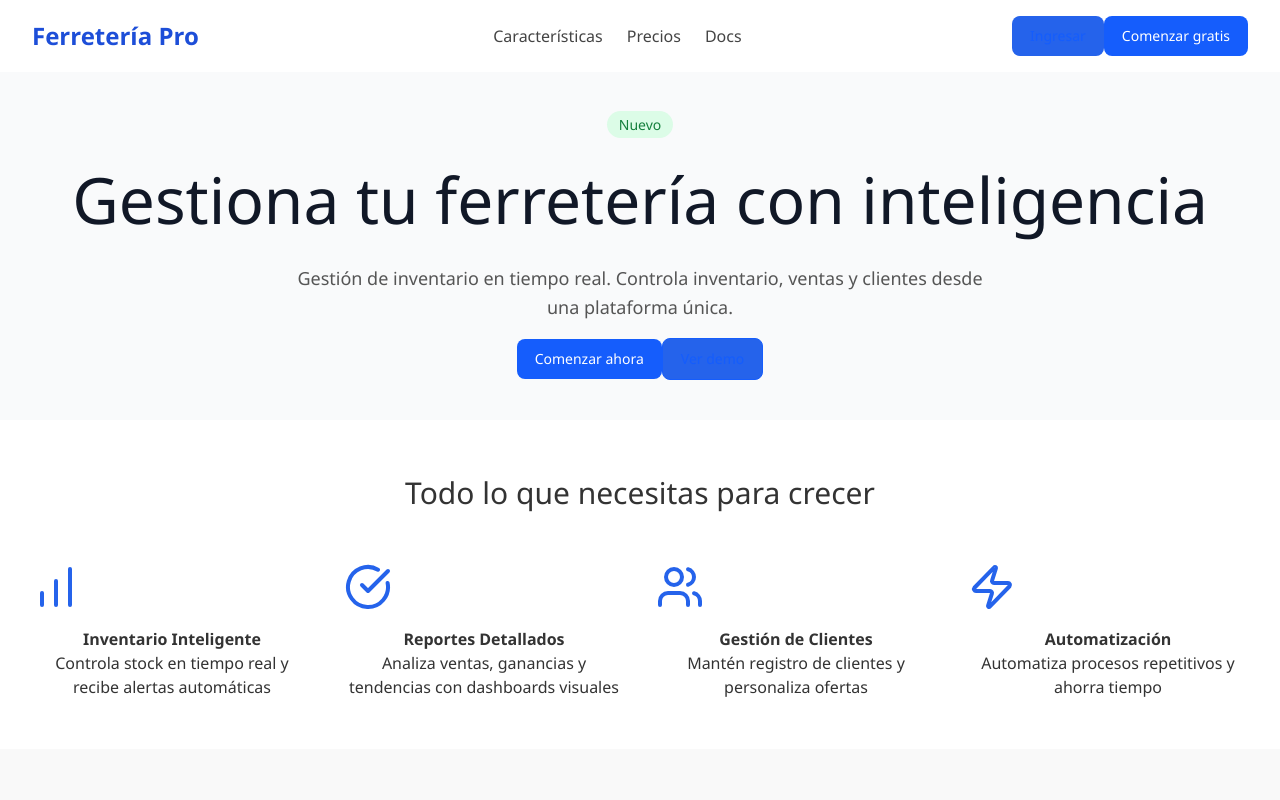
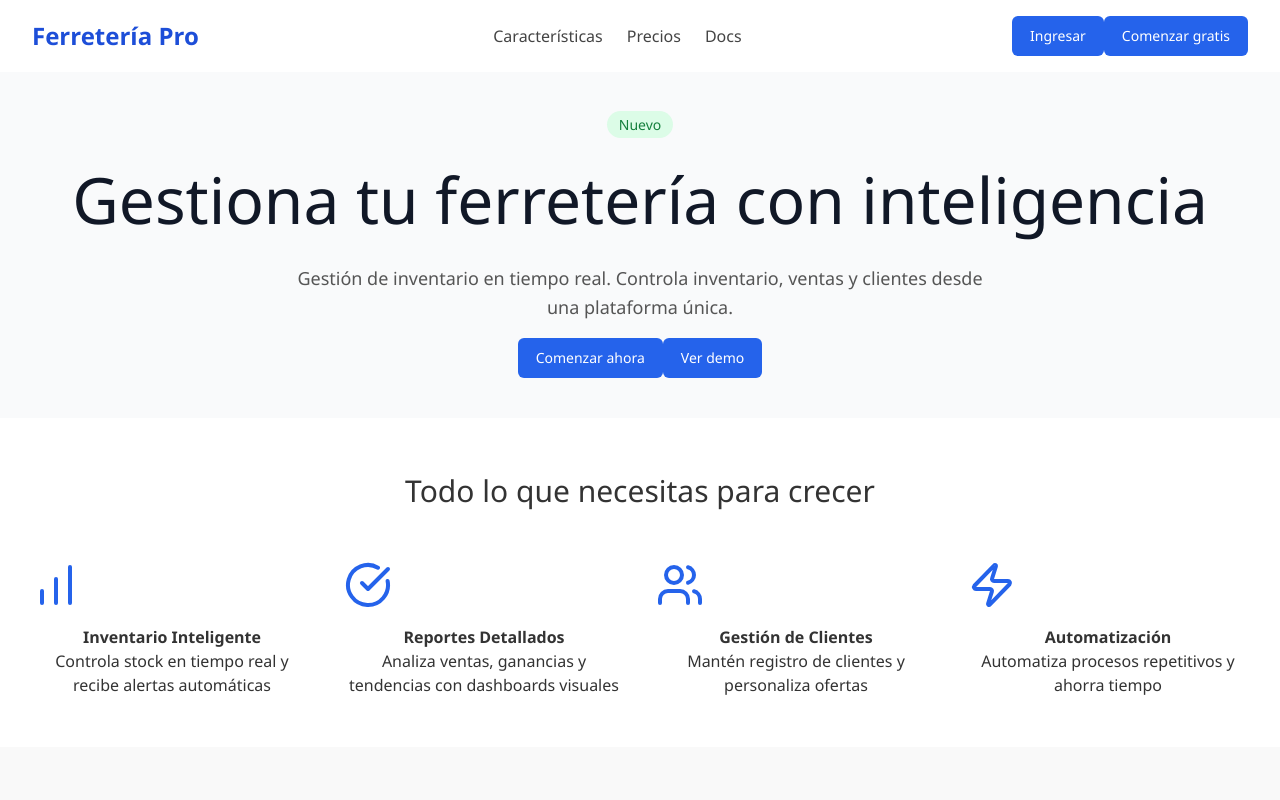
Before and after one commit to xzero11x/ferreteria-frontend, a React (Vite) app: page / in a window 1280 px wide. Shown: the top 800 px of the page. Built offline with nearby package versions, Linux system fonts and the light colour scheme.

Commit message:
Tailwind CSS

```diff
--- a/src/global.css
+++ b/src/global.css
@@ -1,10 +1,11 @@
+@import "tailwindcss";
+@import "tw-animate-css";
 @tailwind base;
 
 @plugin "tailwindcss-animate";
 @tailwind components;
 @tailwind utilities;
-@import "tailwindcss";
-@import "tw-animate-css";
+
 
 @custom-variant dark (&:is(.dark *));
 
```
Also changed, not shown: tailwind.config.ts (line endings or trailing spaces).
